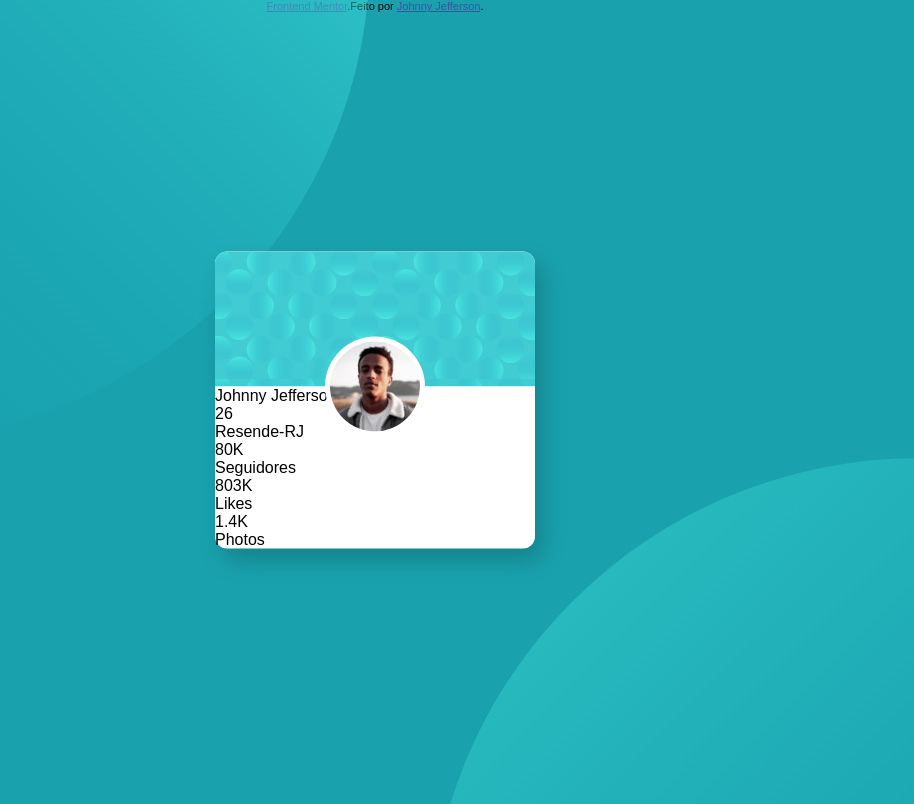
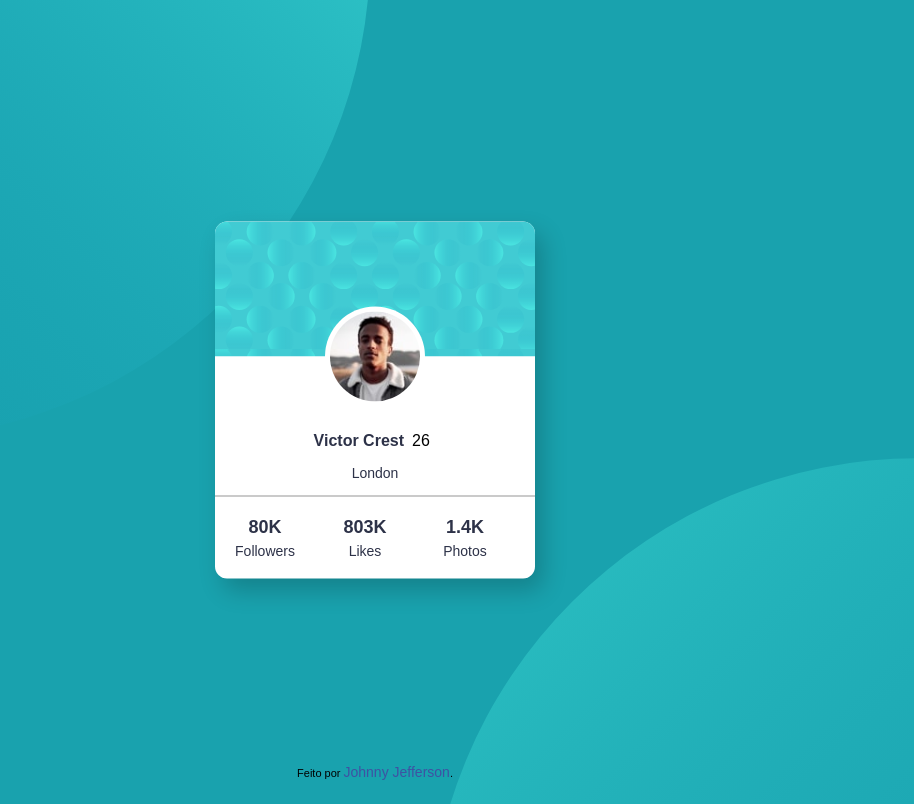
Before and after one commit to Johnny-J-Ramos/profile-card-component, a plain HTML site: page index.html in a window 1280 px wide. Shown: the top 804 px of the page, without its empty margins (265-1179 px from the left). Drawn offline with Linux system fonts and the light colour scheme.

Commit message:
concluido com sucesso

```diff
--- a/index.html
+++ b/index.html
@@ -27,16 +27,16 @@
         </div>
       </div>
 
-      <div class="card_inf">
-        <div class="card__title">Johnny Jefferson</div>
-        <div class="card__title">26</div>
-        <div class="card__title">Resende-RJ</div>
+      <div class="card__info">
+        <div class="card__title">Victor Crest</div>
+        <div class="card__age">26</div>
+        <div class="card__city">London</div>
       </div>
 
       <div class="card__stats">
           <div class="stat">
             <div class="stat__num">80K</div>
-          <div class="stat__title">Seguidores</div>
+            <div class="stat__title">Followers</div>
           </div>
           <div class="stat">
             <div class="stat__num">803K</div>
@@ -46,7 +46,6 @@
             <div class="stat__num">1.4K</div>
             <div class="stat__title">Photos</div>
           </div>
-
       </div>
       </div>
     </div>
@@ -73,13 +72,14 @@
       </div>
     </div>-->
 
+    <footer>
       <div class="attribution">
-      <a href="https://www.frontendmentor.io?ref=challenge" target="_blank"
-        >Frontend Mentor</a
-      >.Feito por
+        Feito por
         <a href="https://www.linkedin.com/in/johnny-jefferson1010/"
           >Johnny Jefferson</a
         >.
       </div>
+    </footer>
+
   </body>
 </html>
--- a/style.css
+++ b/style.css
@@ -13,14 +13,6 @@ body {
   overflow: hidden;
 }
 
-.attribution {
-  font-size: 11px;
-  text-align: center;
-}
-.attribution a {
-  color: hsl(228, 45%, 44%);
-}
-
 .top,
 .bottom {
   position: absolute;
@@ -34,20 +26,6 @@ body {
   right: 0;
 
   transform: translate(40%, 65%);
-}
-
-@media screen and (max-width: 706px) {
-  .top {
-    transform: translate(-70%, -55%);
-  }
-  .bottom {
-    transform: translate(70%, 55%);
-  }
-}
-@media screen and (max-height: 700px) {
-  .bottom {
-    transform: translate(70%, 75%);
-  }
 }
 
 /*CARD*/
@@ -87,7 +65,6 @@ body {
   bottom: -50px;
   left: 50%;
   transform: translate(-50%);
-
 }
 .card__profale img {
   width: 100%;
@@ -95,33 +72,91 @@ body {
   border-radius: 60%;
 }
 
-/**
-.card {
-  background-color: white;
-  width: 300px;
-  border-radius: 20px;
-  padding: 0;
-  margin: 100px auto;
+.card__info {
+  margin-top: 60px;
+  display: grid;
+  grid-template-columns: 60% auto;
+}
+
+.card__title {
+  padding: 15px 3px;
+  text-align: right;
+  font-weight: 700;
+  color: hsl(229, 23%, 23%);
+}
+
+.card__age {
+  padding: 15px 5px;
+}
+
+.card__city {
+  grid-column: span 2;
+  text-align: center;
+  font-size: 14px;
+  color: hsl(229, 23%, 23%);
+}
+
+.card__stats {
+  margin-top: 15px;
+  padding: 20px 0;
+  border-top: 1px solid hsl(0, 0%, 59%);
+  display: flex;
+}
+
+.stat {
+  width: 100px;
+  display: flex;
+  flex-direction: column; /* direção flexível coluna*/
+  align-items: center;
+  /* transform: translate(10%);*/
+}
+
+.stat__num {
+  font-size: 18px;
+  color: hsl(229, 23%, 23%);
+  font-weight: 700;
+  margin-bottom: 5px;
+}
+
+.stat__title {
+  font-size: 14px;
+  color: hsl(229, 23%, 23%);
+}
+
+/*Responsive*/
+
+@media screen and (max-width: 706px) {
+  .top {
+    transform: translate(-70%, -55%);
+  }
+  .bottom {
+    transform: translate(70%, 55%);
+  }
+}
+@media screen and (max-height: 700px) {
+  .bottom {
+    transform: translate(70%, 75%);
+  }
+}
+
+@media screen and (max-width: 340px) {
+  .card {
+    width: 280px;
+  }
+}
+
+.attribution {
+  padding: 20px 0;
+  bottom: 0;
+  width: 100%;
+  position: fixed;
+  font-size: 11px;
   text-align: center;
 }
-
-.img-card img {
-  width: 100%;
-  border-radius: 20px 20px 0 0;
-  position: relative;
+.attribution a {
+  color: hsl(228, 45%, 44%);
+  text-align: center;
+  font-size: 14px;
+  font-family: Arial, Helvetica, sans-serif;
+  text-decoration: none;
 }
-
-.img-text img {
-  border-radius: 50%;
-  border: solid 5px white;
-  top: -50px;
-  position: relative;
-}
-
-.descricao {
-  display: grid;
-  grid-template-columns: 1fr 1fr 1fr;
-  padding: 30px;
-  border-top: solid 1px hsl(0, 0%, 59%);
-}
-**/
```
Lines whose indentation alone changed are shown as unchanged.
